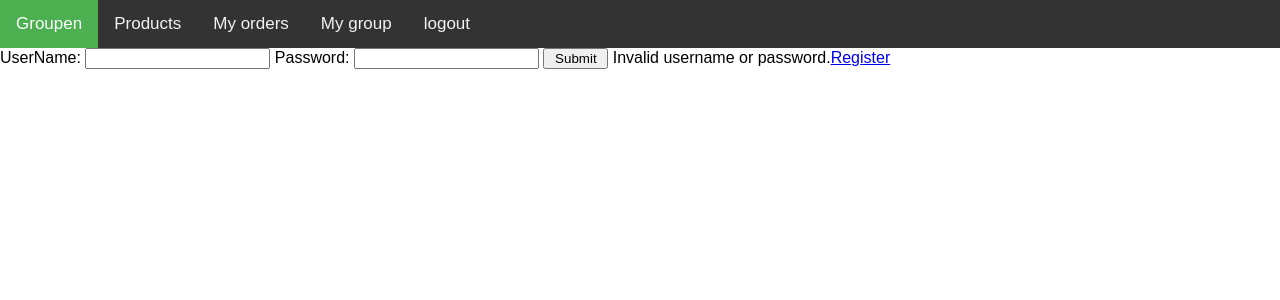
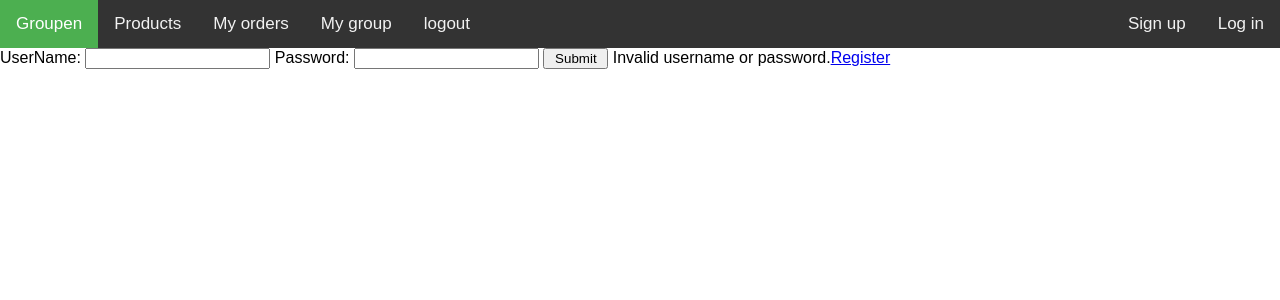
Before and after one commit to lj19940623/groupen, a PHP site: page / in a window 1280 px wide. Shown: the top 300 px of the page. Run offline with PHP 8.4, Linux system fonts and the light colour scheme.

Commit message:
6.19 small update

```diff
--- /dev/null
+++ b/Resources/CSS/topnavRight.css
@@ -0,0 +1,28 @@
+body {
+  margin: 0;
+  font-family: Arial, Helvetica, sans-serif;
+}
+
+.topnavRight {
+  overflow: hidden;
+  background-color: #333;
+}
+
+.topnavRight a {
+  float: right;
+  color: #f2f2f2;
+  text-align: center;
+  padding: 14px 16px;
+  text-decoration: none;
+  font-size: 17px;
+}
+
+.topnavRight a:hover {
+  background-color: #ddd;
+  color: black;
+}
+
+.topnavRight a.active {
+  background-color: #4CAF50;
+  color: white;
+}
--- a/index.php
+++ b/index.php
@@ -18,6 +18,7 @@ if($_SERVER["REQUEST_METHOD"] == "POST" && !isset($_SESSION['login_user'])) {
   <title>Groupen</title>
   <style>
   <?php include 'Resources/CSS/topnav.css'; ?>
+  <?php include 'Resources/CSS/topnavRight.css';?>
   </style>
 </head>
 <body>
@@ -27,8 +28,18 @@ if($_SERVER["REQUEST_METHOD"] == "POST" && !isset($_SESSION['login_user'])) {
   <a href="order.php">My orders</a>
   <a href="group.php">My group</a>
   <a href="logout.php">logout</a>
+  <!-- 这一段写的感觉不是蛮好的其实 要改改 -->
+  <div class="topnavRight">
+    <?php
+      if(isset($_SESSION['login_user'])){
+        echo "<a href=\"#\">Welcome back, ".$_SESSION['login_user']."</a>";
+      }else{
+        echo "<a href=\"login.php\">Log in</a>
+              <a href=\"signup.php\">Sign up</a>";
+      }
+      ?>
   </div>
-
+  </div>
   <?php
   if(isset($_SESSION['login_user'])) {
     echo "<div> Nice, you loged in: ". $_SESSION['login_user'] . ". ";
--- a/sqlSetup.sql
+++ b/sqlSetup.sql
@@ -14,6 +14,8 @@ CREATE TABLE user
 );
 INSERT INTO `user`(`uid`, `psw`, `email`, `address`, `balance`)
 VALUES ("jian","123","jian.li1@uclagary.ca","address1",100, 1);
+VALUES ("1","1","1@1","address2",1000,0);
+VALUES ("2","2","2@2","address3",1000,1);
 CREATE TABLE product
 (
     pid int NOT NULL AUTO_INCREMENT,
```
Also changed, not shown: logout.php (+23 -6 lines), signup.php (added).
